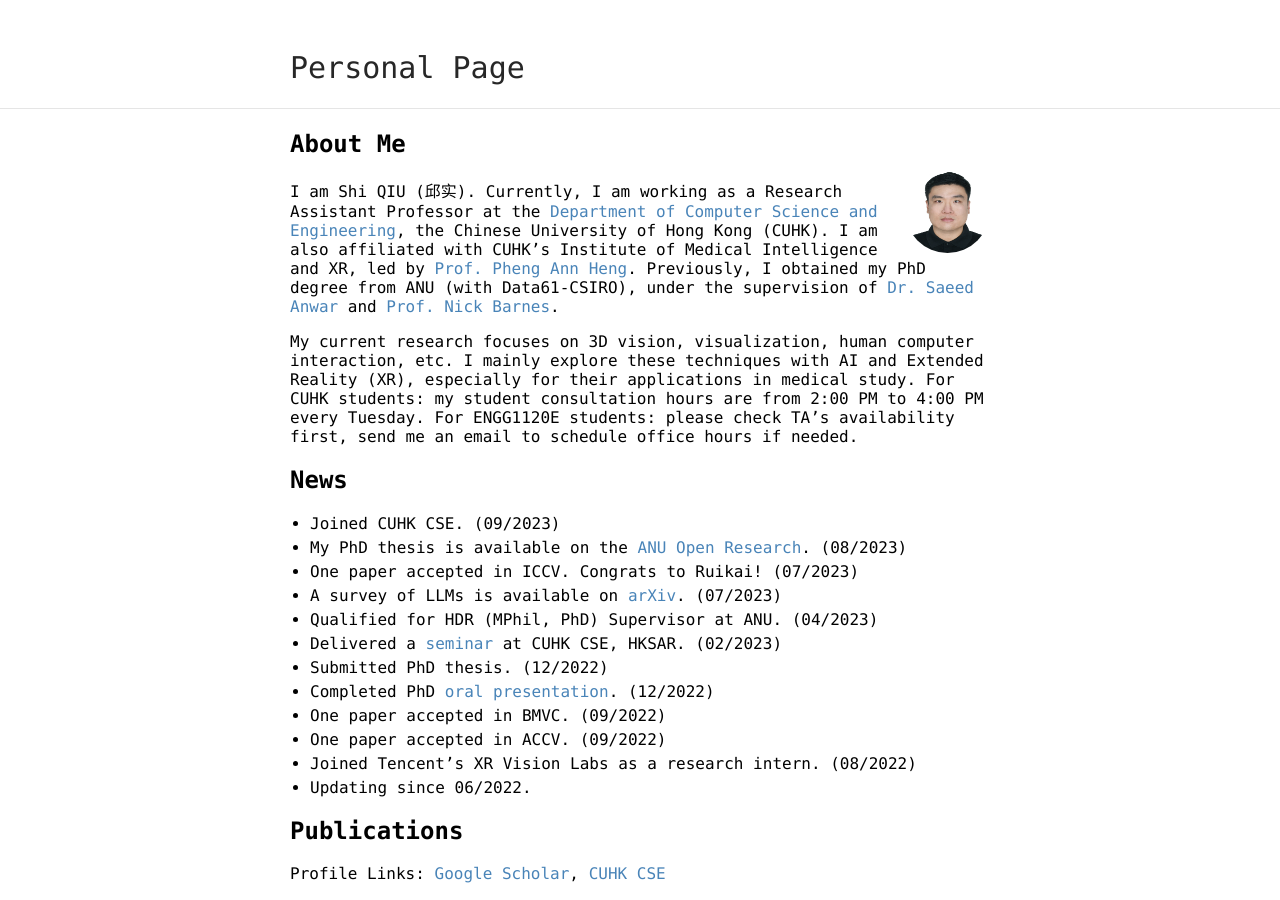
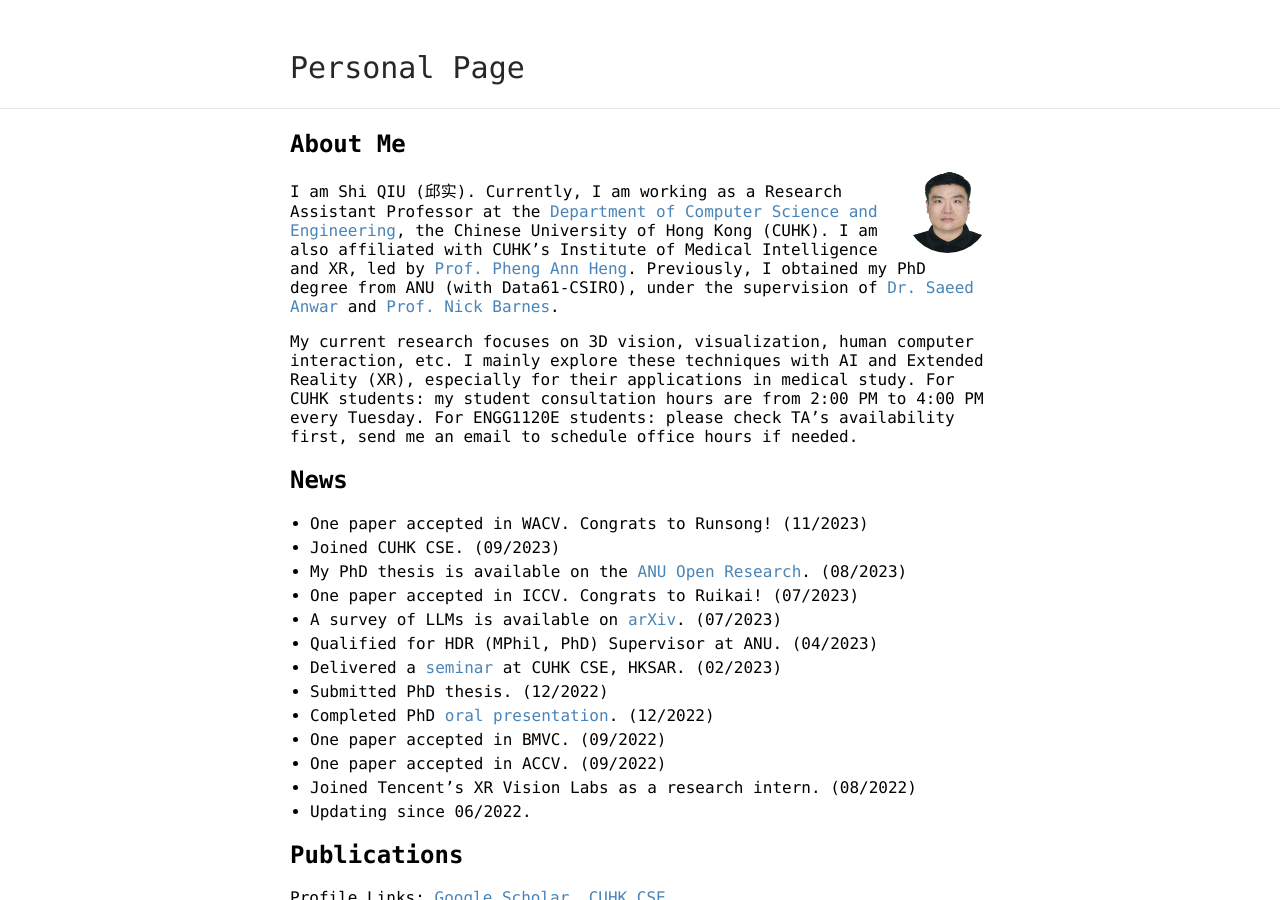
Before and after one commit to ShiQiu0419/ShiQiu0419.github.io, a Jekyll site: the page built from index.md, in a window 1280 px wide and 900 px high. Built offline with Jekyll 4.4.1, drawn with Linux system fonts in a browser that asks for light colours; our own code applies the rules of GitHub Pages for plain Markdown files.

Commit message:
Update index.md

```diff
--- a/index.md
+++ b/index.md
@@ -10,6 +10,7 @@ I am Shi QIU (邱实). Currently, I am working as a Research Assistant Professor
 My current research focuses on 3D vision, visualization, human computer interaction, etc. I mainly explore these techniques with AI and Extended Reality (XR), especially for their applications in medical study. For CUHK students: my student consultation hours are from 2:00 PM to 4:00 PM every Tuesday. For ENGG1120E students: please check TA's availability first, send me an email to schedule office hours if needed.
 
 ## News
+* One paper accepted in WACV. Congrats to Runsong! (11/2023)
 * Joined CUHK CSE. (09/2023)
 * My PhD thesis is available on the [ANU Open Research](https://openresearch-repository.anu.edu.au/handle/1885/294551). (08/2023)
 * One paper accepted in ICCV. Congrats to Ruikai! (07/2023)
```
